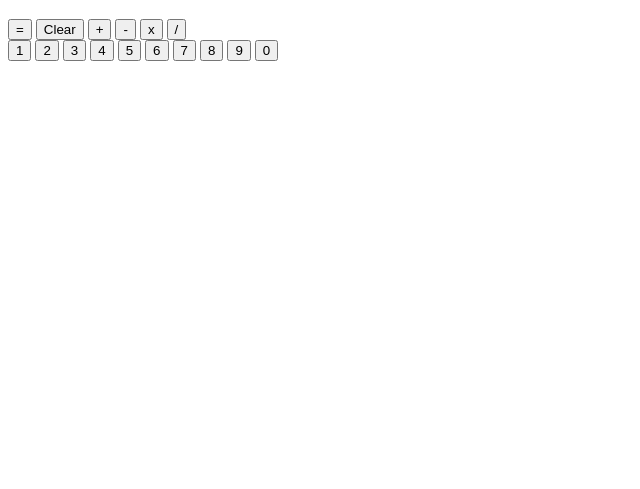
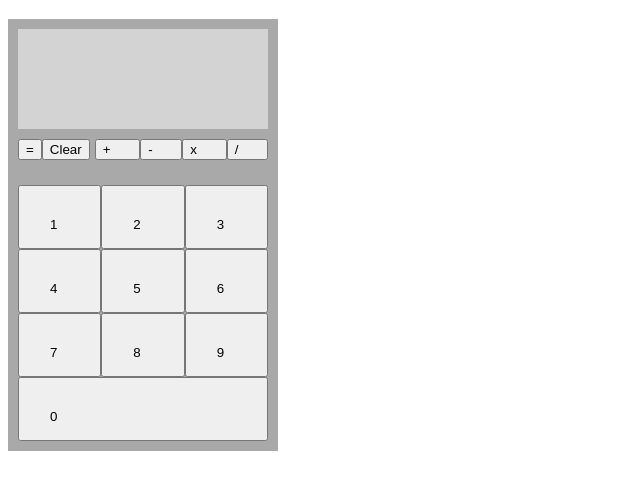
Before and after one commit to Gunderex/TOP_Calculator, a plain HTML site: page index.html in a window 1280 px wide. Shown: the part 61-550 px from the top of the page, without its empty margins (0-640 px from the left). Drawn offline with Linux system fonts and the light colour scheme.

Commit message:
CSS changes Finally somewhat happy with CSS look.  Had to make sure I was interacting with operations and buttonpad div's instead of buttons individually.

```diff
--- a/index.html
+++ b/index.html
@@ -19,22 +19,22 @@
         <div id = "operations">
             <button class = "btn" id = "btnEqual">=</button>
             <button class = "btn" id = "btnClear">Clear</button>
-            <button class = "btn" "operatorPad" id = "btnPlus">+</button>
-            <button class = "btn" "operatorPad" id = "btnMinus">-</button>
-            <button class = "btn" "operatorPad" id = "btnMultiply">x</button>
-            <button class = "btn" "operatorPad" id = "btnDivide">/</button>
+            <button class = "btn operatorPad" id = "btnPlus">+</button>
+            <button class = "btn operatorPad" id = "btnMinus">-</button>
+            <button class = "btn operatorPad" id = "btnMultiply">x</button>
+            <button class = "btn operatorPad" id = "btnDivide">/</button>
         </div>
         <div id = "buttonPad">
-            <button class = "btn" "numPad" id = "btn1">1</button>
-            <button class = "btn" "numPad" id = "btn2">2</button>
-            <button class = "btn" "numPad" id = "btn3">3</button>
-            <button class = "btn" "numPad" id = "btn4">4</button>
-            <button class = "btn" "numPad" id = "btn5">5</button>
-            <button class = "btn" "numPad" id = "btn6">6</button>
-            <button class = "btn" "numPad" id = "btn7">7</button>
-            <button class = "btn" "numPad" id = "btn8">8</button>
-            <button class = "btn" "numPad" id = "btn9">9</button>
-            <button class = "btn" "numPad" id = "btn0">0</button>
+            <button class = "btn numPad" id = "btn1">1</button>
+            <button class = "btn numPad" id = "btn2">2</button>
+            <button class = "btn numPad" id = "btn3">3</button>
+            <button class = "btn numPad" id = "btn4">4</button>
+            <button class = "btn numPad" id = "btn5">5</button>
+            <button class = "btn numPad" id = "btn6">6</button>
+            <button class = "btn numPad" id = "btn7">7</button>
+            <button class = "btn numPad" id = "btn8">8</button>
+            <button class = "btn numPad" id = "btn9">9</button>
+            <button class = "btn numPad" id = "btn0">0</button>
         </div>
     </div>
 
--- a/style.css
+++ b/style.css
@@ -0,0 +1,50 @@
+#container {
+    display: flex;
+    flex-direction: column;
+    width: 250px;
+    background-color: darkgrey;
+    padding: 10px;
+    border: 5px;
+    border-color: black;
+}
+
+#display {
+    display: flex;
+    height: 100px;
+    border: 2px;
+    border-color: black;
+    background-color: lightgrey;
+    margin-bottom: 10px;
+}
+
+#operations {
+    display: flex;
+    margin-bottom: 25px;
+}
+
+#buttonPad {
+    display: flex;
+    flex-direction: row;
+    flex-wrap: wrap;
+    flex: 1;
+}
+
+#btnPlus {
+    margin-left: 5px;
+}
+
+
+
+.operatorPad {
+    display: flex;
+    flex: 1 2 auto;
+}
+
+.numPad {
+    display: flex;
+    flex: 1 2 auto;
+    flex-direction: row;
+    height: 50px;
+    padding: 30px;
+
+}
```
